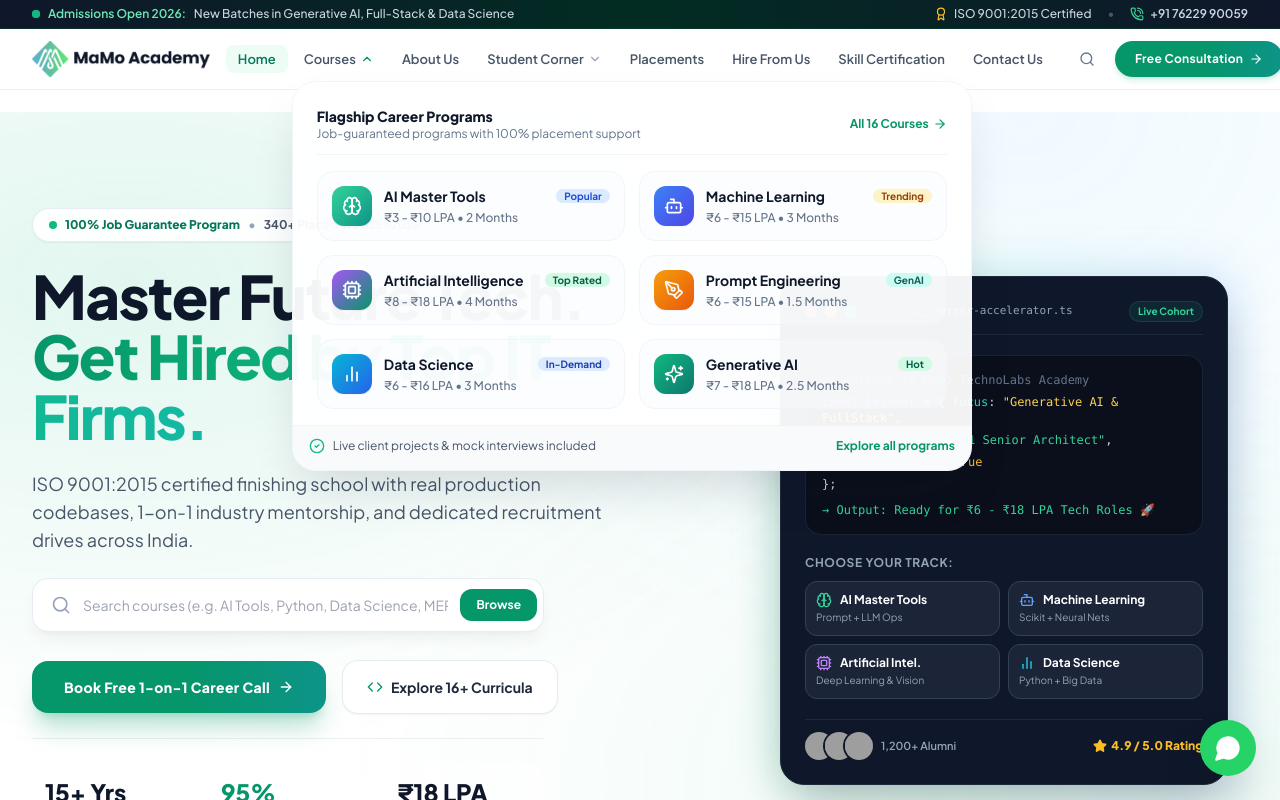
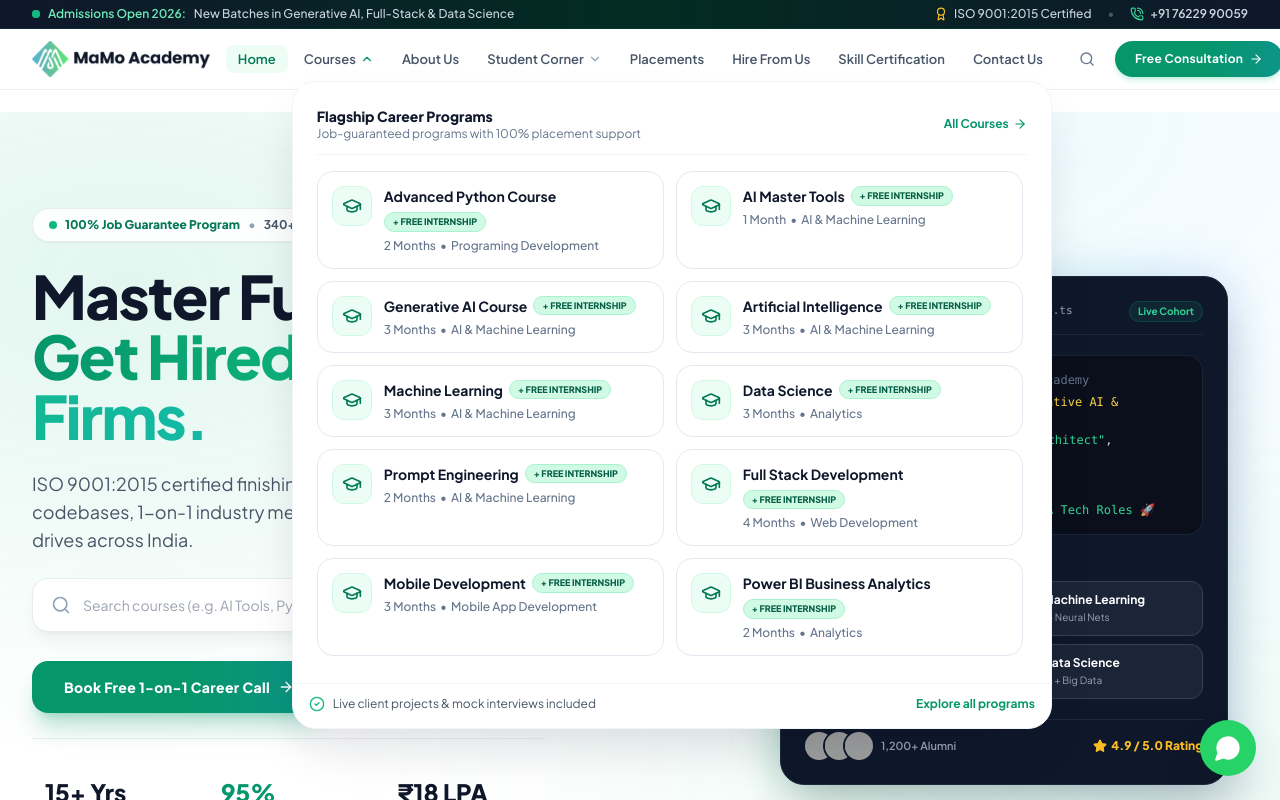
Before and after one commit to Miles2075/mamotechnolabs-main, a React (Vite) app: page / in a window 1280 px wide. Both pictures are taken after a click on the button "Courses". Shown: the top 800 px of the page. Built offline with nearby package versions, Linux system fonts and the light colour scheme; grey boxes are pictures that could not be loaded.

Commit message:
Refresh course dropdown with complete catalog and internship highlights

```diff
--- a/src/components/Navbar.tsx
+++ b/src/components/Navbar.tsx
@@ -1,5 +1,6 @@
 import React, { useState, useEffect } from 'react';
 import { RouteType } from '../types';
+import { catalogCourses } from '../data/coursesData';
 import {
   ChevronDown,
   Brain,
@@ -217,11 +218,11 @@ export const Navbar: React.FC<NavbarProps> = ({ currentRoute, navigateTo, openCo
 
                 {coursesOpen && (
                   <div
-                    className="absolute top-full left-0 pt-2 z-50 w-[640px] xl:w-[680px]"
+                    className="absolute top-full left-0 pt-2 z-50 w-[min(760px,calc(100vw-2rem))]"
                     onMouseEnter={handleCoursesEnter}
                     onMouseLeave={handleCoursesLeave}
                   >
-                    <div className="bg-white/95 backdrop-blur-2xl rounded-3xl shadow-2xl shadow-slate-900/15 border border-slate-100 p-6 animate-in fade-in slide-in-from-top-1 duration-150">
+                    <div className="bg-white rounded-3xl shadow-2xl shadow-slate-900/15 border border-slate-100 p-6 animate-in fade-in slide-in-from-top-1 duration-150">
                     <div className="flex items-center justify-between pb-3 mb-4 border-b border-slate-100">
                       <div>
                         <h3 className="font-extrabold text-slate-900 text-sm">Flagship Career Programs</h3>
@@ -231,139 +232,40 @@ export const Navbar: React.FC<NavbarProps> = ({ currentRoute, navigateTo, openCo
                         onClick={() => handleNav('courses')}
                         className="text-xs font-bold text-brand-600 hover:text-brand-700 flex items-center gap-1 hover:gap-1.5 transition-all"
                       >
-                        All 16 Courses <ArrowRight className="w-3.5 h-3.5" />
+                        All Courses <ArrowRight className="w-3.5 h-3.5" />
                       </button>
                     </div>
 
-                    <div className="grid grid-cols-2 gap-3.5">
-                      {/* AI Master Tools */}
+                    <div className="grid grid-cols-1 sm:grid-cols-2 gap-3 max-h-[min(62vh,520px)] overflow-y-auto overscroll-contain pr-1">
+                      {catalogCourses.map((course) => (
                         <button
-                        onClick={() => handleNav('course-detail', 'ai-tools')}
-                        className="p-3.5 rounded-2xl border border-slate-100 hover:border-brand-300 hover:bg-brand-50/60 transition-all text-left flex items-start gap-3 group bg-slate-50/40"
+                          key={course.id}
+                          onClick={() => handleNav(course.detailedSlug ? 'course-detail' : 'courses', course.detailedSlug)}
+                          className="min-w-0 p-3.5 rounded-2xl border border-slate-200 bg-white hover:border-emerald-300 hover:bg-emerald-50/40 hover:shadow-md transition-all text-left flex items-start gap-3 group"
                         >
-                        <div className="w-10 h-10 rounded-xl bg-gradient-to-br from-emerald-400 to-teal-600 text-white flex items-center justify-center shrink-0 shadow-sm group-hover:scale-110 transition-transform">
-                          <Brain className="w-5 h-5" />
+                          <div className="w-10 h-10 rounded-xl bg-emerald-50 border border-emerald-100 text-emerald-700 flex items-center justify-center shrink-0 group-hover:bg-emerald-100 transition-colors">
+                            <GraduationCap className="w-5 h-5" />
                           </div>
                           <div className="min-w-0 flex-1">
-                          <div className="flex items-center justify-between gap-1.5">
-                            <h4 className="font-bold text-slate-900 text-sm group-hover:text-brand-600 transition-colors truncate">
-                              AI Master Tools
+                            <div className="flex flex-wrap items-center gap-1.5">
+                              <h4 className="font-bold text-slate-900 text-sm group-hover:text-emerald-700 transition-colors">
+                                {course.name}
                               </h4>
-                            <span className="text-[10px] font-bold px-2 py-0.5 bg-blue-100 text-blue-700 rounded-full whitespace-nowrap shrink-0 leading-none">
-                              Popular
+                              <span className="inline-flex items-center rounded-full bg-emerald-100 text-emerald-800 border border-emerald-200 px-2 py-0.5 text-[9px] font-extrabold whitespace-nowrap">
+                                + FREE INTERNSHIP
                               </span>
                             </div>
-                          <p className="text-xs text-slate-500 mt-1 font-medium">₹3 - ₹10 LPA • 2 Months</p>
+                            <p className="text-xs text-slate-500 mt-1.5 font-medium flex items-center gap-1">
+                              <span>{course.duration}</span>
+                              <span aria-hidden="true">•</span>
+                              <span>{course.category}</span>
+                            </p>
                           </div>
                         </button>
-
-                      {/* Machine Learning */}
-                      <button
-                        onClick={() => handleNav('course-detail', 'ml')}
-                        className="p-3.5 rounded-2xl border border-slate-100 hover:border-brand-300 hover:bg-brand-50/60 transition-all text-left flex items-start gap-3 group bg-slate-50/40"
-                      >
-                        <div className="w-10 h-10 rounded-xl bg-gradient-to-br from-blue-500 to-indigo-600 text-white flex items-center justify-center shrink-0 shadow-sm group-hover:scale-110 transition-transform">
-                          <Bot className="w-5 h-5" />
-                        </div>
-                        <div className="min-w-0 flex-1">
-                          <div className="flex items-center justify-between gap-1.5">
-                            <h4 className="font-bold text-slate-900 text-sm group-hover:text-brand-600 transition-colors truncate">
-                              Machine Learning
-                            </h4>
-                            <span className="text-[10px] font-bold px-2 py-0.5 bg-amber-100 text-amber-800 rounded-full whitespace-nowrap shrink-0 leading-none">
-                              Trending
-                            </span>
-                          </div>
-                          <p className="text-xs text-slate-500 mt-1 font-medium">₹6 - ₹15 LPA • 3 Months</p>
-                        </div>
-                      </button>
-
-                      {/* Artificial Intelligence */}
-                      <button
-                        onClick={() => handleNav('course-detail', 'ai')}
-                        className="p-3.5 rounded-2xl border border-slate-100 hover:border-brand-300 hover:bg-brand-50/60 transition-all text-left flex items-start gap-3 group bg-slate-50/40"
-                      >
-                        <div className="w-10 h-10 rounded-xl bg-gradient-to-br from-purple-500 to-emerald-600 text-white flex items-center justify-center shrink-0 shadow-sm group-hover:scale-110 transition-transform">
-                          <Cpu className="w-5 h-5" />
-                        </div>
-                        <div className="min-w-0 flex-1">
-                          <div className="flex items-center justify-between gap-1.5">
-                            <h4 className="font-bold text-slate-900 text-sm group-hover:text-brand-600 transition-colors truncate">
-                              Artificial Intelligence
-                            </h4>
-                            <span className="text-[10px] font-bold px-2 py-0.5 bg-emerald-100 text-emerald-800 rounded-full whitespace-nowrap shrink-0 leading-none">
-                              Top Rated
-                            </span>
-                          </div>
-                          <p className="text-xs text-slate-500 mt-1 font-medium">₹8 - ₹18 LPA • 4 Months</p>
-                        </div>
-                      </button>
-
-                      {/* Prompt Engineering */}
-                      <button
-                        onClick={() => handleNav('course-detail', 'pe')}
-                        className="p-3.5 rounded-2xl border border-slate-100 hover:border-brand-300 hover:bg-brand-50/60 transition-all text-left flex items-start gap-3 group bg-slate-50/40"
-                      >
-                        <div className="w-10 h-10 rounded-xl bg-gradient-to-br from-amber-500 to-orange-600 text-white flex items-center justify-center shrink-0 shadow-sm group-hover:scale-110 transition-transform">
-                          <PenTool className="w-5 h-5" />
-                        </div>
-                        <div className="min-w-0 flex-1">
-                          <div className="flex items-center justify-between gap-1.5">
-                            <h4 className="font-bold text-slate-900 text-sm group-hover:text-brand-600 transition-colors truncate">
-                              Prompt Engineering
-                            </h4>
-                            <span className="text-[10px] font-bold px-2 py-0.5 bg-teal-100 text-teal-800 rounded-full whitespace-nowrap shrink-0 leading-none">
-                              GenAI
-                            </span>
-                          </div>
-                          <p className="text-xs text-slate-500 mt-1 font-medium">₹6 - ₹15 LPA • 1.5 Months</p>
-                        </div>
-                      </button>
-
-                      {/* Data Science */}
-                      <button
-                        onClick={() => handleNav('course-detail', 'ds')}
-                        className="p-3.5 rounded-2xl border border-slate-100 hover:border-brand-300 hover:bg-brand-50/60 transition-all text-left flex items-start gap-3 group bg-slate-50/40"
-                      >
-                        <div className="w-10 h-10 rounded-xl bg-gradient-to-br from-cyan-500 to-blue-600 text-white flex items-center justify-center shrink-0 shadow-sm group-hover:scale-110 transition-transform">
-                          <BarChart2 className="w-5 h-5" />
-                        </div>
-                        <div className="min-w-0 flex-1">
-                          <div className="flex items-center justify-between gap-1.5">
-                            <h4 className="font-bold text-slate-900 text-sm group-hover:text-brand-600 transition-colors truncate">
-                              Data Science
-                            </h4>
-                            <span className="text-[10px] font-bold px-2 py-0.5 bg-blue-100 text-blue-800 rounded-full whitespace-nowrap shrink-0 leading-none">
-                              In-Demand
-                            </span>
-                          </div>
-                          <p className="text-xs text-slate-500 mt-1 font-medium">₹6 - ₹16 LPA • 3 Months</p>
-                        </div>
-                      </button>
-
-                      {/* Generative AI */}
-                      <button
-                        onClick={() => handleNav('course-detail', 'gen-ai')}
-                        className="p-3.5 rounded-2xl border border-slate-100 hover:border-brand-300 hover:bg-brand-50/60 transition-all text-left flex items-start gap-3 group bg-slate-50/40"
-                      >
-                        <div className="w-10 h-10 rounded-xl bg-gradient-to-br from-emerald-500 to-teal-700 text-white flex items-center justify-center shrink-0 shadow-sm group-hover:scale-110 transition-transform">
-                          <Sparkles className="w-5 h-5" />
-                        </div>
-                        <div className="min-w-0 flex-1">
-                          <div className="flex items-center justify-between gap-1.5">
-                            <h4 className="font-bold text-slate-900 text-sm group-hover:text-brand-600 transition-colors truncate">
-                              Generative AI
-                            </h4>
-                            <span className="text-[10px] font-bold px-2 py-0.5 bg-emerald-100 text-emerald-800 rounded-full whitespace-nowrap shrink-0 leading-none">
-                              Hot
-                            </span>
-                          </div>
-                          <p className="text-xs text-slate-500 mt-1 font-medium">₹7 - ₹18 LPA • 2.5 Months</p>
-                        </div>
-                      </button>
+                      ))}
                     </div>
 
-                    <div className="mt-4 pt-3 border-t border-slate-100 flex items-center justify-between text-xs text-slate-600 bg-slate-50 -mx-6 -mb-6 p-4 rounded-b-3xl">
+                    <div className="mt-4 pt-3 border-t border-slate-100 flex items-center justify-between text-xs text-slate-600 bg-white -mx-6 -mb-6 p-4 rounded-b-3xl border-t border-slate-100">
                       <div className="flex items-center gap-2">
                         <CheckCircle2 className="w-4 h-4 text-emerald-500" />
                         <span>Live client projects & mock interviews included</span>
```
Lines whose indentation alone changed are shown as unchanged.
